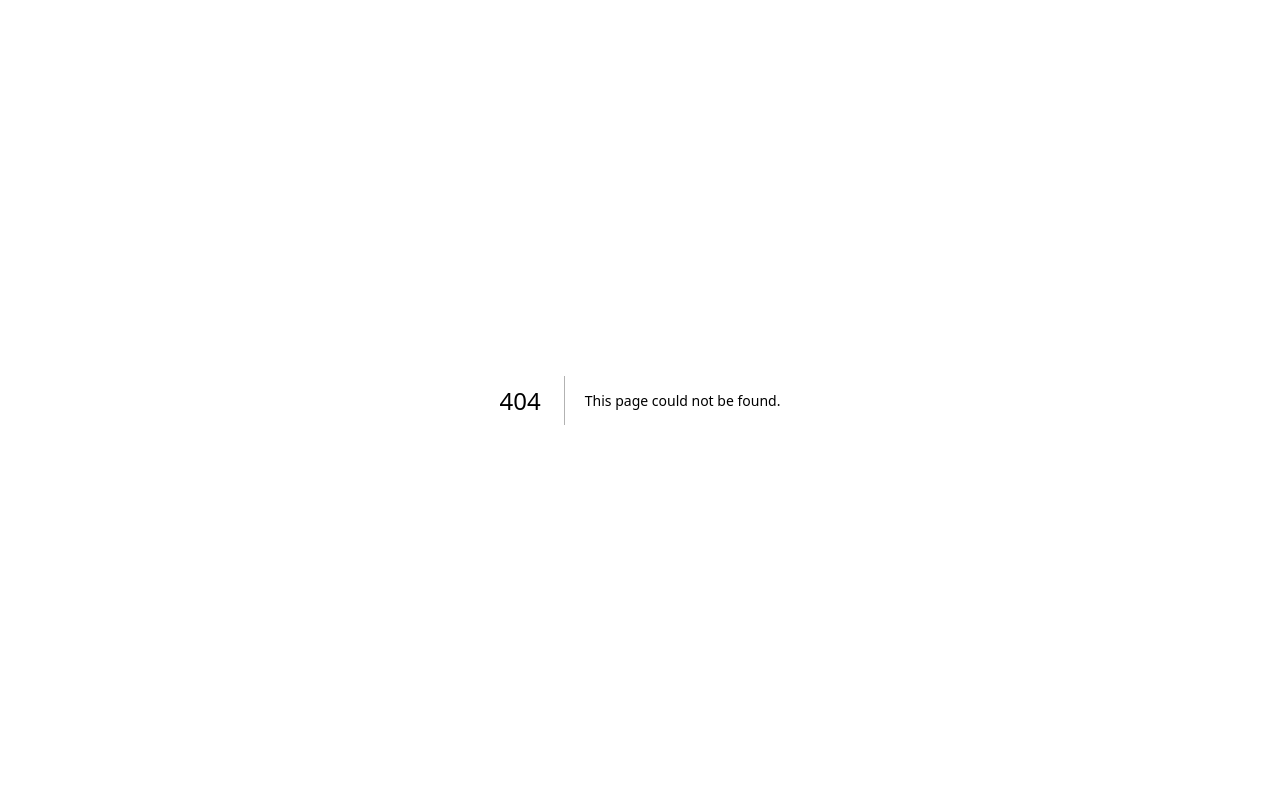
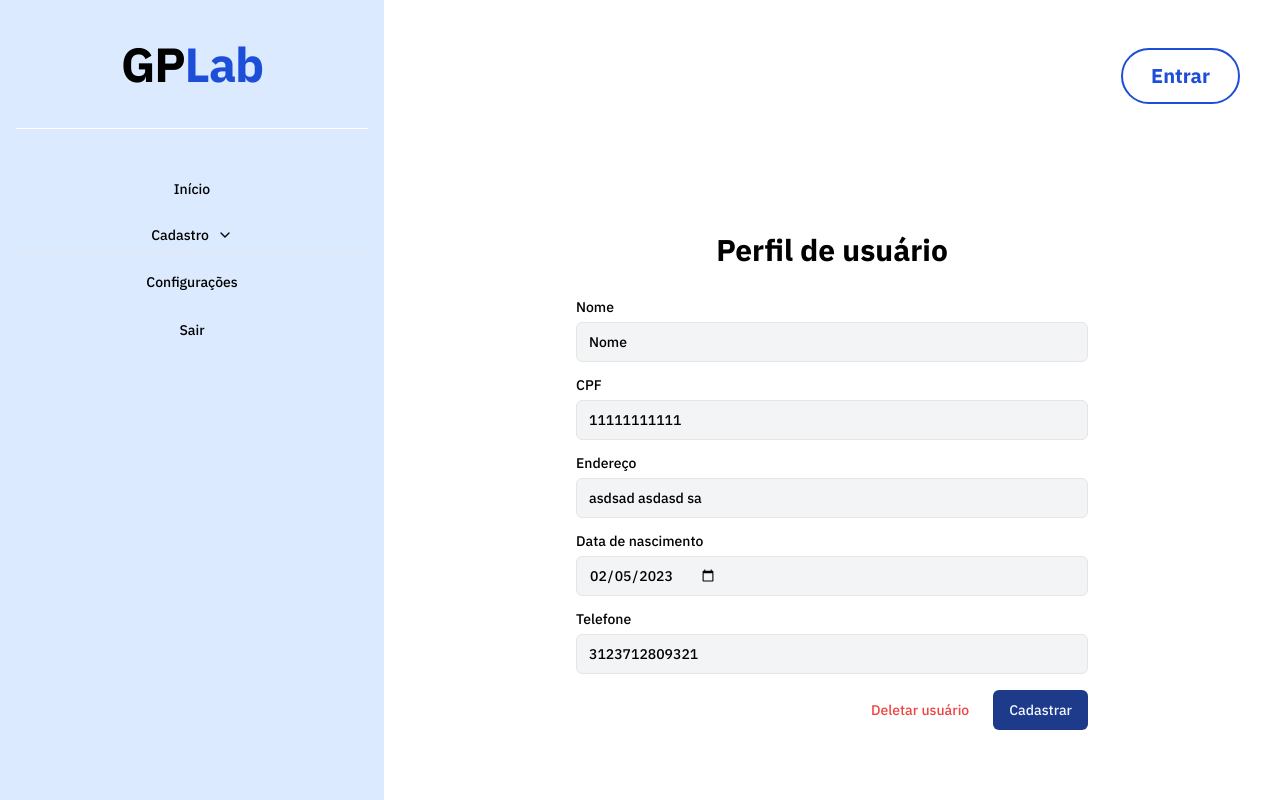
Before and after one commit to brunog2/gplab-front, a Next.js app: page /profile in a window 1280 px wide. Before the commit this address had no page. Shown: the top 800 px of the page. Built offline with nearby package versions, Linux system fonts and the light colour scheme.

Commit message:
create profile page structure

```diff
--- a/app/(app)/(auth)/cadastro/usuario/page.tsx
+++ b/app/(app)/(auth)/cadastro/usuario/page.tsx
@@ -1,6 +1,6 @@
 'use client';
 
-import { createUserAction } from '@/src/data/actions/createUserAction';
+import { createUserAction } from '@/src/data/actions/UserActions';
 import { SubmitButton } from '@/src/ui/components/ui/SubmitButton';
 import { Button } from '@/src/ui/components/ui/button';
 import { UserForm } from '@/src/ui/forms/UserForm';
--- /dev/null
+++ b/app/(app)/profile/View.tsx
@@ -0,0 +1,44 @@
+'use client';
+
+import {
+    deleteUserAction,
+    updateUserAction,
+} from '@/src/data/actions/UserActions';
+import { SubmitButton } from '@/src/ui/components/ui/SubmitButton';
+import { UserForm, UserFormSchema } from '@/src/ui/forms/UserForm';
+import { useFormState } from 'react-dom';
+
+interface props {
+    defaultValues: UserFormSchema;
+}
+
+export default function ProfilePageView({ defaultValues }: props) {
+    const [formState, formAction] = useFormState(updateUserAction, {});
+
+    return (
+        <div className="max-w-lg mx-auto py-20">
+            <h2 className="font-bold text-3xl text-center">
+                Perfil de usuário
+            </h2>
+
+            <form action={formAction} className="mt-8">
+                <input type="hidden" name="id" value={defaultValues.id} />
+                <UserForm
+                    errors={formState.errors}
+                    defaultValues={defaultValues}
+                />
+
+                <div className="flex gap-2 justify-end mt-4">
+                    <SubmitButton
+                        variant="ghost"
+                        className="text-red-500 hover:bg-red-200 hover:text-red-800"
+                        formAction={deleteUserAction}
+                    >
+                        Deletar usuário
+                    </SubmitButton>
+                    <SubmitButton type="submit">Cadastrar</SubmitButton>
+                </div>
+            </form>
+        </div>
+    );
+}
--- /dev/null
+++ b/app/(app)/profile/page.tsx
@@ -0,0 +1,15 @@
+import { UserFormSchema } from '@/src/ui/forms/UserForm';
+import ProfilePageView from './View';
+
+export default function ProfilePage() {
+    const defaultValues: UserFormSchema = {
+        id: '1',
+        name: 'Nome',
+        cpf: '11111111111',
+        address: 'asdsad asdasd sa',
+        birth: '2023-02-05',
+        phone: '3123712809321',
+    };
+
+    return <ProfilePageView defaultValues={defaultValues} />;
+}
--- /dev/null
+++ b/src/data/actions/UserActions.ts
@@ -0,0 +1,39 @@
+'use server';
+
+import { UserFormSchema } from '@/src/ui/forms/UserForm';
+
+interface actionReturnType {
+    errors?: { [k in keyof UserFormSchema]?: string };
+}
+
+export async function createUserAction(
+    prev: any,
+    formData: FormData
+): Promise<actionReturnType> {
+    const data = Object.fromEntries(formData);
+
+    console.log(data);
+
+    return {};
+}
+
+export async function updateUserAction(
+    prev: any,
+    formData: FormData
+): Promise<actionReturnType> {
+    const data = Object.fromEntries(formData);
+
+    console.log(data);
+
+    return {};
+}
+
+export async function deleteUserAction(
+    formData: FormData
+): Promise<actionReturnType> {
+    const data = Object.fromEntries(formData);
+
+    console.log(data.id);
+
+    return {};
+}
--- a/src/data/actions/createUserAction.ts
+++ /dev/null
@@ -1,18 +0,0 @@
-'use server';
-
-import { UserFormSchema } from '@/src/ui/forms/UserForm';
-
-interface actionReturnType {
-    errors?: { [k in keyof UserFormSchema]?: string };
-}
-
-export async function createUserAction(
-    prev: any,
-    formData: FormData
-): Promise<actionReturnType> {
-    const data = Object.fromEntries(formData);
-
-    console.log(data);
-
-    return {};
-}
--- a/src/ui/forms/UserForm.tsx
+++ b/src/ui/forms/UserForm.tsx
@@ -2,6 +2,7 @@ import { Input } from '../components/ui/input';
 import { Label } from '../components/ui/label';
 
 export interface UserFormSchema {
+    id?: string;
     name?: string;
     cpf?: string;
     address?: string;
```
